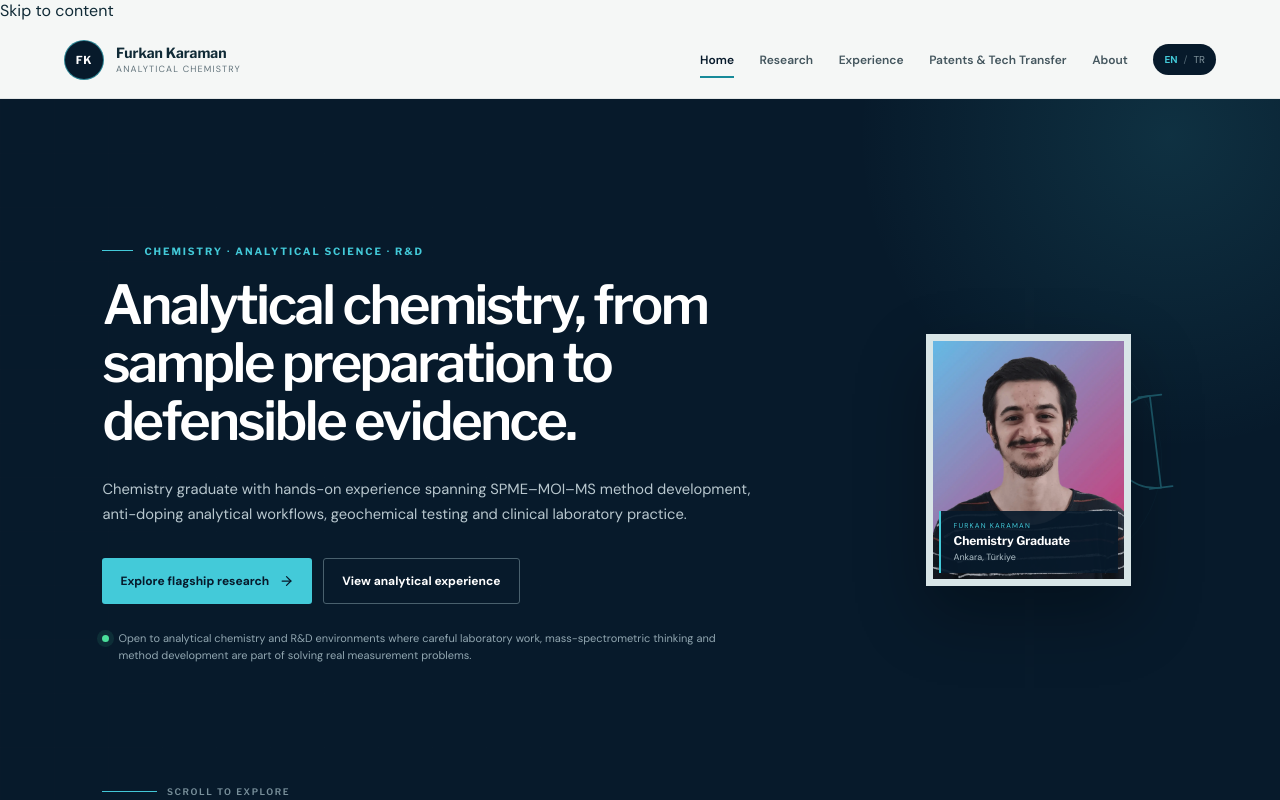
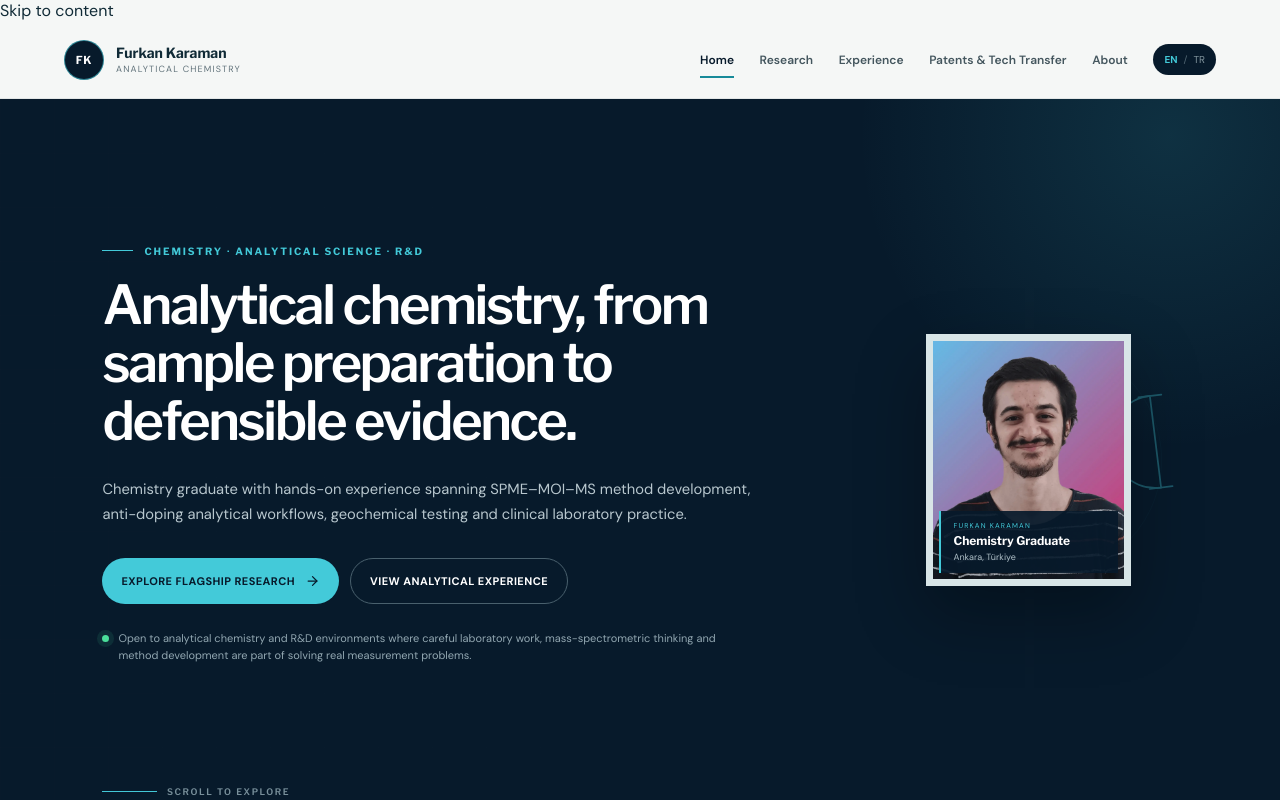
Before and after one commit to furkankaraman2/furkankaraman2.github.io, a React (Vite) app: page / in a window 1280 px wide. Shown: the top 800 px of the page. Built offline with nearby package versions, Linux system fonts and the light colour scheme.

Commit message:
Refine academic portfolio button styling

```diff
--- a/src/styles/base.css
+++ b/src/styles/base.css
@@ -23,7 +23,7 @@ a{color:inherit;text-decoration:none}button{font:inherit}img{display:block;max-w
 .hero-grid{position:absolute;inset:0;opacity:.17;background-image:linear-gradient(rgba(255,255,255,.025) 1px,transparent 1px),linear-gradient(90deg,rgba(255,255,255,.025) 1px,transparent 1px);background-size:54px 54px;mask-image:linear-gradient(to right,#000 5%,transparent 90%)}
 .hero-copy{position:relative;z-index:2;max-width:760px}.eyebrow{font:700 10px var(--display);letter-spacing:.19em;text-transform:uppercase;display:flex;align-items:center;gap:11px;margin:0 0 19px;color:var(--teal)}.hero .eyebrow,.page-hero .eyebrow,.contact-strip .eyebrow,.dark .eyebrow{color:var(--cyan)}.eyebrow>span{display:inline-block;width:31px;height:1px;background:currentColor}
 .hero h1,.page-hero h1,.about-hero h1{font:600 clamp(36px,4.2vw,60px)/1.08 var(--display);letter-spacing:-.045em;margin:0}.hero-intro{font-size:clamp(14px,1.15vw,17px);line-height:1.72;color:#b8c7ce;max-width:670px;margin:27px 0 31px}
-.actions{display:flex;gap:11px;flex-wrap:wrap}.button{min-height:46px;padding:0 18px;display:inline-flex;align-items:center;justify-content:center;gap:10px;font-weight:700;font-size:12px;border-radius:3px;transition:.25s}.button svg,.text-link svg{width:15px}.button.primary{background:var(--cyan);color:var(--navy)}.button.primary:hover{background:#fff;transform:translateY(-2px)}.button.ghost{border:1px solid #49606d;color:#fff}.button.ghost:hover{border-color:#fff}.button.outline{border:1px solid var(--line);background:#fff}
+.actions{display:flex;gap:11px;flex-wrap:wrap}.button{min-height:46px;padding:0 19px;display:inline-flex;align-items:center;justify-content:center;gap:10px;font-weight:700;font-size:11px;letter-spacing:.04em;text-transform:uppercase;border-radius:999px;transition:.25s}.button svg,.text-link svg{width:15px}.button.primary{background:var(--cyan);color:var(--navy)}.button.primary:hover{background:#fff;transform:translateY(-2px)}.button.ghost{border:1px solid #49606d;color:#fff}.button.ghost:hover{border-color:#fff;transform:translateY(-2px)}.button.outline{border:1px solid var(--ink);background:transparent}.button.outline:hover{background:var(--navy);color:#fff;transform:translateY(-2px)}
 .availability{font-size:11px;line-height:1.55;color:#92a7b1;display:flex;align-items:flex-start;gap:9px;margin-top:26px;max-width:620px}.availability span{width:7px;height:7px;border-radius:50%;background:#4adf9b;box-shadow:0 0 0 5px rgba(74,223,155,.1);margin-top:5px;flex:0 0 auto}
 .portrait-wrap{position:relative;z-index:2;display:grid;place-items:center;min-height:340px}.portrait-wrap>.line-art{position:absolute;width:370px;opacity:.35;color:var(--cyan);transform:translate(var(--parallax-y,0),0) rotate(-7deg)}
 .portrait-card{width:min(205px,52vw);background:#d8e5e7;padding:7px;box-shadow:0 28px 65px rgba(0,0,0,.32);position:relative;z-index:2}.portrait-card img{width:100%;aspect-ratio:4/5;object-fit:cover;object-position:50% 24%;filter:saturate(.78) contrast(1.02)}.portrait-caption{position:absolute;left:13px;right:13px;bottom:13px;background:rgba(7,26,43,.92);padding:10px 12px;border-left:2px solid var(--cyan)}.portrait-caption>*{display:block}.portrait-caption small{font-size:7px;color:var(--cyan);letter-spacing:.17em}.portrait-caption strong{font:700 12px var(--display);margin:3px 0}.portrait-caption span{font-size:9px;color:#adbec6}
```
